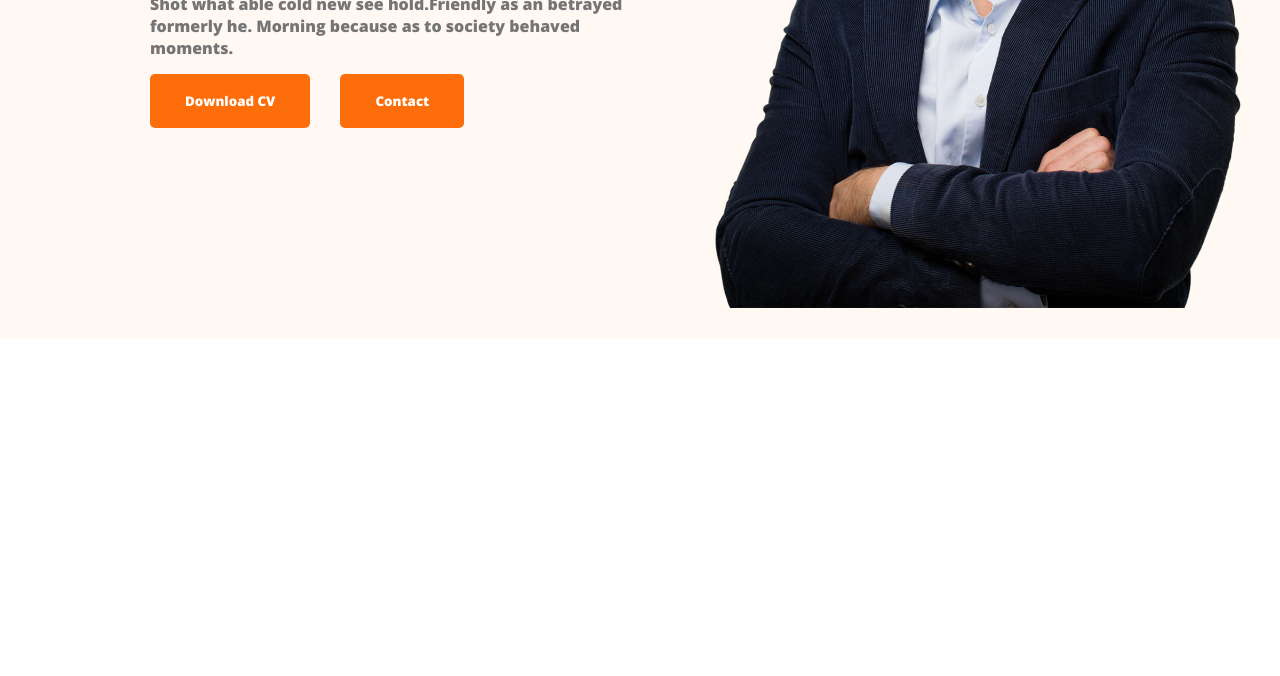
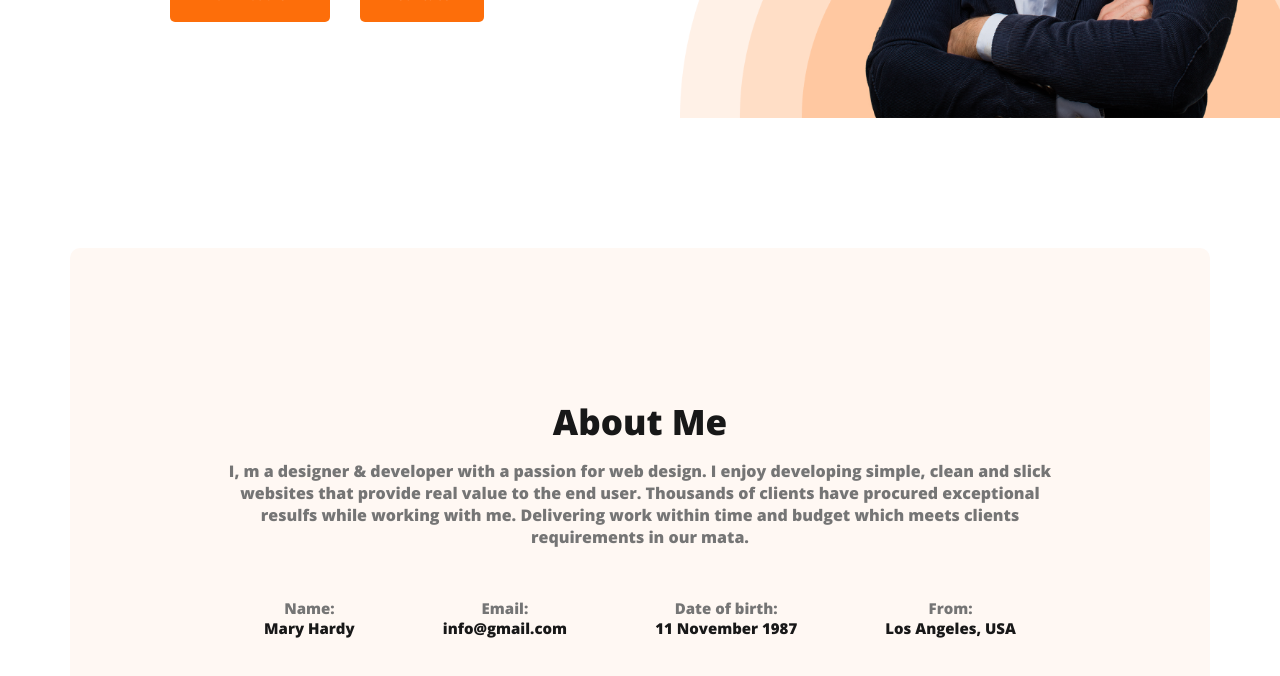
Before and after one commit to Abdullah-Al-Mehmud/simple_portfolio, a plain HTML site: page index.html in a window 1280 px wide. Shown: the part 532-1208 px from the top of the page. Before the commit the page ends 870 px from the top, so only its background shows below. Drawn offline with nearby package versions, Linux system fonts and the light colour scheme; a web font is replaced by a local one.

Commit message:
added about section

```diff
--- a/index.html
+++ b/index.html
@@ -46,6 +46,7 @@
           <h1>Mary Hardy</h1>
           <p>
             Shot what able cold new see hold.Friendly as an betrayed formerly
+            <br />
             he. Morning because as to society behaved moments.
           </p>
           <button class="hero-btn1">Download CV</button
@@ -55,7 +56,36 @@
       </div>
     </header>
     <!-- main sec -->
-    <main></main>
+    <main>
+      <section class="about">
+        <h3 class="about-title">About Me</h3>
+        <p class="about-para">
+          I, m a designer & developer with a passion for web design. I enjoy
+          developing simple, clean and slick websites that provide real value to
+          the end user. Thousands of clients have procured exceptional resulfs
+          while working with me. Delivering work within time and budget which
+          meets clients requirements in our mata.
+        </p>
+        <div class="about-info-container">
+          <div class="about-info">
+            <h4 class="info-title">Name:</h4>
+            <p class="info-description">Mary Hardy</p>
+          </div>
+          <div class="about-info">
+            <h4 class="info-title">Email:</h4>
+            <p class="info-description">info@gmail.com</p>
+          </div>
+          <div class="about-info">
+            <h4 class="info-title">Date of birth:</h4>
+            <p class="info-description">11 November 1987</p>
+          </div>
+          <div class="about-info">
+            <h4 class="info-title">From:</h4>
+            <p class="info-description">Los Angeles, USA</p>
+          </div>
+        </div>
+      </section>
+    </main>
     <!-- footer sec -->
     <footer></footer>
     <script src="script.js"></script>
--- a/style.css
+++ b/style.css
@@ -32,7 +32,7 @@ nav ul li {
   margin: 4rem;
 }
 nav ul li a {
-  color: var(--dark-02, #474747);
+  color: #474747;
   font-size: 2rem;
 
   text-decoration: none;
@@ -52,14 +52,23 @@ nav ul li button {
 header {
   background: #fff8f3;
 }
+header {
+  background: url(images/header_bg.png);
+  background-repeat: no-repeat;
+  background-size: 600px;
+  background-position: bottom right;
+}
 .hero-sec {
-  padding: 3rem 3rem 3rem 15rem;
+  padding: 3rem 3rem 0rem 15rem;
   display: flex;
   align-items: center;
+  justify-content: space-between;
 }
-
+.hero-sec div {
+  margin-left: 20px;
+}
 .hero-sec div h3 {
-  color: var(--dark-02, #474747);
+  color: #474747;
   font-family: Open Sans;
   font-size: 25px;
   font-style: normal;
@@ -67,14 +76,14 @@ header {
   line-height: normal;
 }
 .hero-sec div h1 {
-  color: var(--dark-01, #181818);
+  color: #181818;
   margin-top: 1.5rem;
   font-size: 85px;
 
   font-weight: 700;
 }
 .hero-sec div p {
-  color: var(--dark-03, #757575);
+  color: #757575;
   margin-top: 1.5rem;
   font-size: 16px;
 }
@@ -99,7 +108,48 @@ header {
 }
 
 .hero-sec .hero-img {
-  width: 584px;
-  height: 676px;
+  width: 420px;
+  /* height: 676px; */
 }
 /* header ends */
+
+/* main sec starts */
+main {
+  width: 1140px;
+  margin: 0 auto;
+}
+.about {
+  padding: 150px;
+  border-radius: 10px;
+  background: #fff8f3;
+  margin: 130px 0px;
+}
+.about-title {
+  color: #181818;
+  text-align: center;
+  font-size: 35px;
+  font-weight: 700;
+}
+.about-para {
+  color: #757575;
+  text-align: center;
+  font-size: 16px;
+  margin-top: 15px;
+}
+.about-info-container {
+  display: flex;
+  justify-content: space-around;
+  align-items: center;
+}
+.about-info {
+  color: #757575;
+  text-align: center;
+  font-size: 15px;
+  margin-top: 50px;
+}
+.info-description {
+  color: #181818;
+  font-weight: bold;
+  margin-top: ;
+}
+/* main sec ends */
```
